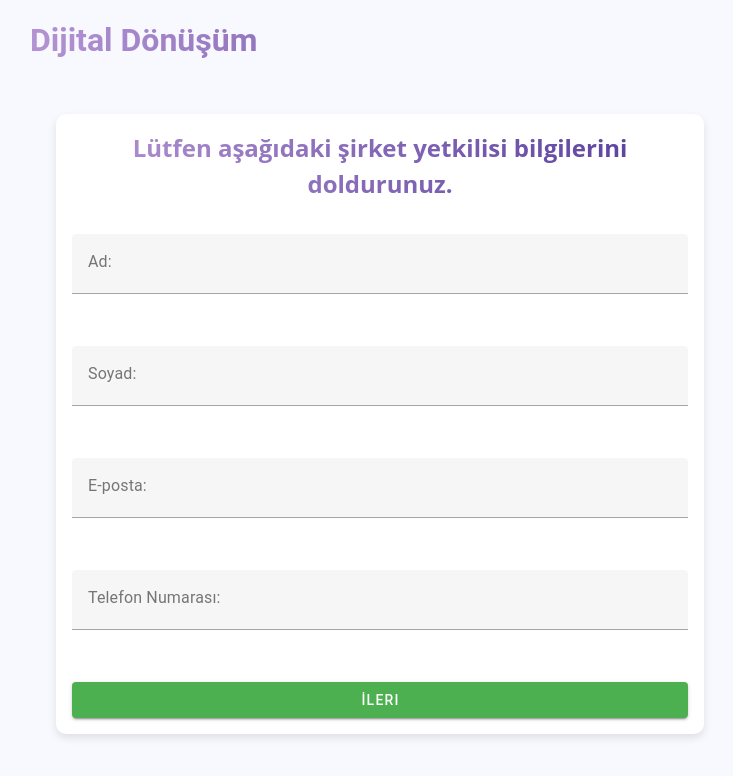
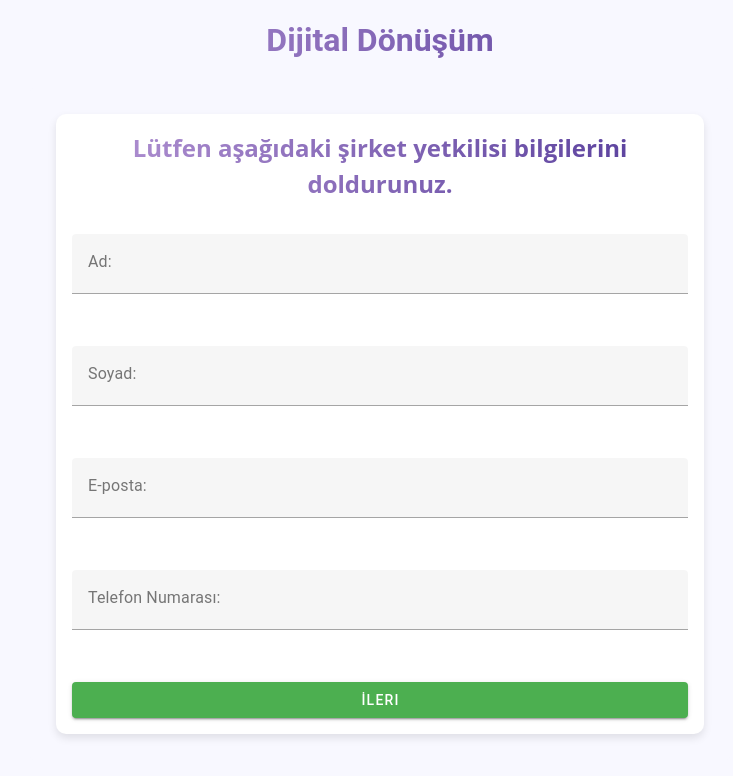
Before and after one commit to Casm9/dijitalDonusum, a Vue app in the folder frontend/: page / in a window 1280 px wide. Shown: the top 776 px of the page, without its empty margins (260-993 px from the left). Built offline with nearby package versions, Linux system fonts and the light colour scheme.

Commit message:
Update App.vue

```diff
--- a/frontend/src/App.vue
+++ b/frontend/src/App.vue
@@ -16,7 +16,7 @@ const handleFormSubmitted = (email) => {
 
 <template>
   <main class="app">
-    <h1>Dijital Dönüşüm</h1>
+    <h1 class="text-center primary--text">Dijital Dönüşüm</h1>
     <Form v-if="!formSubmitted" @formSubmitted="handleFormSubmitted" />
     <Quiz v-else :user-email="userEmail" />
   </main>
```
